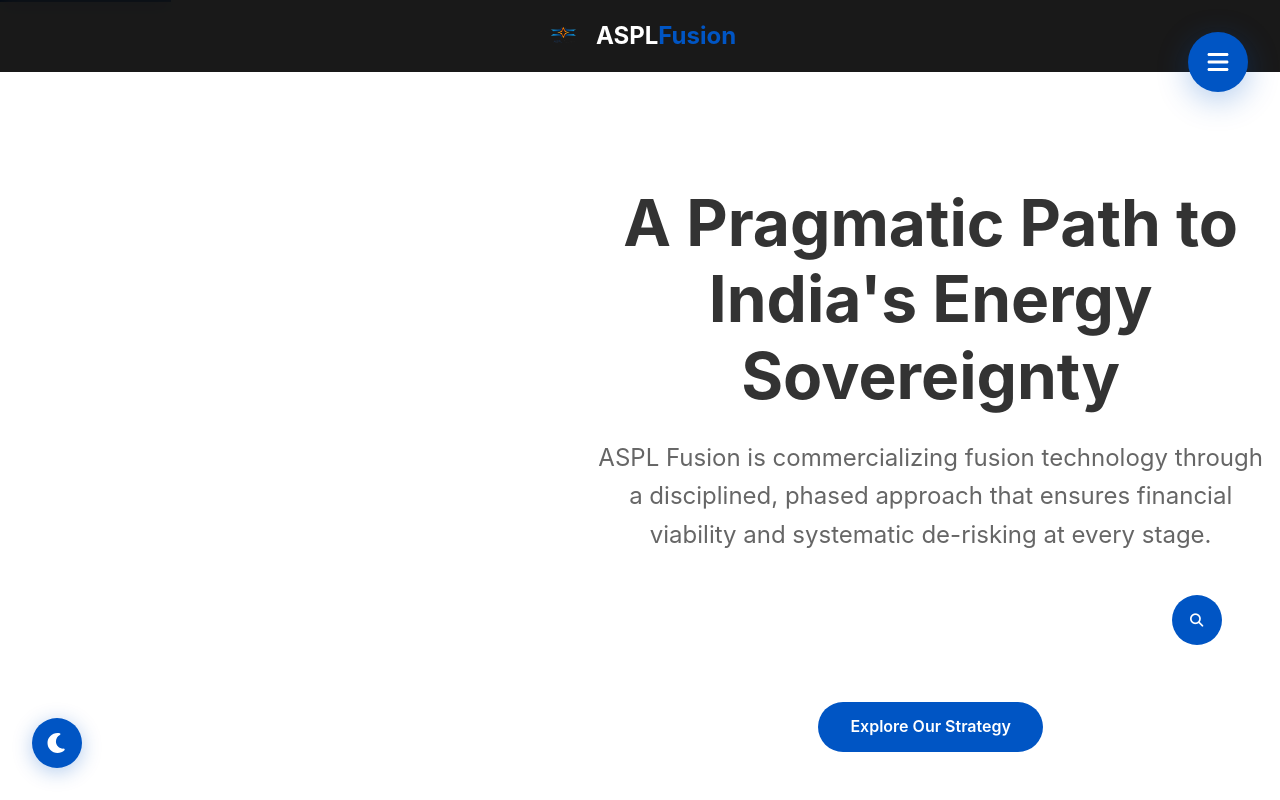
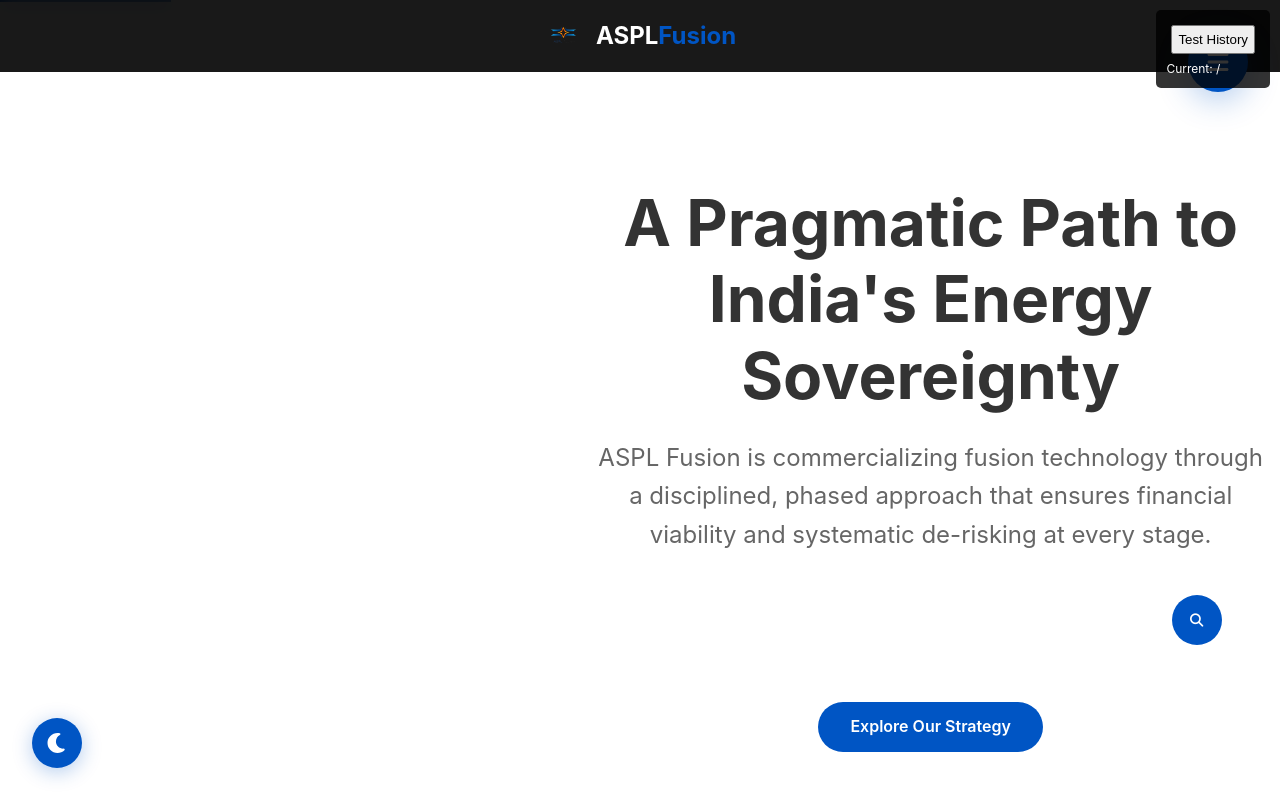
Before and after one commit to dugy-jha/dugy-jha.github.io, a React (Vite) app in the folder react-app/: page / in a window 1280 px wide. Shown: the top 800 px of the page. Built offline with nearby package versions, Linux system fonts and the light colour scheme.

Commit message:
Fix browser back button functionality
- Modify GitHub Pages redirect script to only run in production
- Add hostname check to prevent script from running in local development
- Add HistoryTest component for debugging browser history issues
- Temporarily add test component to Layout for debugging

```diff
--- a/react-app/index.html
+++ b/react-app/index.html
@@ -34,7 +34,8 @@
     <div id="root"></div>
     <script type="module" src="/src/main.jsx"></script>
     <script>
-      // GitHub Pages 404 redirect handler
+      // GitHub Pages 404 redirect handler (only for production)
+      if (window.location.hostname === 'dugy-jha.github.io' || window.location.hostname.includes('github.io')) {
         (function(l) {
           if (l.search[1] === '/' ) {
             var decoded = l.search.slice(1).split('&').map(function(s) {
@@ -45,6 +46,7 @@
             );
           }
         }(window.location))
+      }
     </script>
   </body>
 </html>
--- /dev/null
+++ b/react-app/src/components/HistoryTest.jsx
@@ -0,0 +1,39 @@
+import { useEffect } from 'react';
+import { useNavigate, useLocation } from 'react-router-dom';
+
+function HistoryTest() {
+  const navigate = useNavigate();
+  const location = useLocation();
+
+  useEffect(() => {
+    // Test browser history functionality
+    const handlePopState = (event) => {
+      console.log('Browser back/forward button pressed:', event.state);
+    };
+
+    window.addEventListener('popstate', handlePopState);
+
+    return () => {
+      window.removeEventListener('popstate', handlePopState);
+    };
+  }, []);
+
+  const testNavigation = () => {
+    console.log('Current location:', location.pathname);
+    console.log('History length:', window.history.length);
+    console.log('History state:', window.history.state);
+  };
+
+  return (
+    <div style={{ position: 'fixed', top: '10px', right: '10px', zIndex: 9999, background: 'rgba(0,0,0,0.8)', color: 'white', padding: '10px', borderRadius: '5px' }}>
+      <button onClick={testNavigation} style={{ margin: '5px', padding: '5px' }}>
+        Test History
+      </button>
+      <div style={{ fontSize: '12px' }}>
+        Current: {location.pathname}
+      </div>
+    </div>
+  );
+}
+
+export default HistoryTest;
--- a/react-app/src/components/Layout.jsx
+++ b/react-app/src/components/Layout.jsx
@@ -4,6 +4,7 @@
 import { faArrowUp } from '@fortawesome/free-solid-svg-icons';
 import CardNav from './CardNav';
 import DarkModeToggle from './DarkModeToggle';
+import HistoryTest from './HistoryTest';
 import logoImg from '../assets/images/Logo-t-removebg-preview.png';
 import '../styles/Layout.css';
 
@@ -114,6 +115,7 @@
 
               <DarkModeToggle />
               <CardNav />
+              <HistoryTest />
             </>
           );
         }
```
Lines whose indentation alone changed are shown as unchanged.
